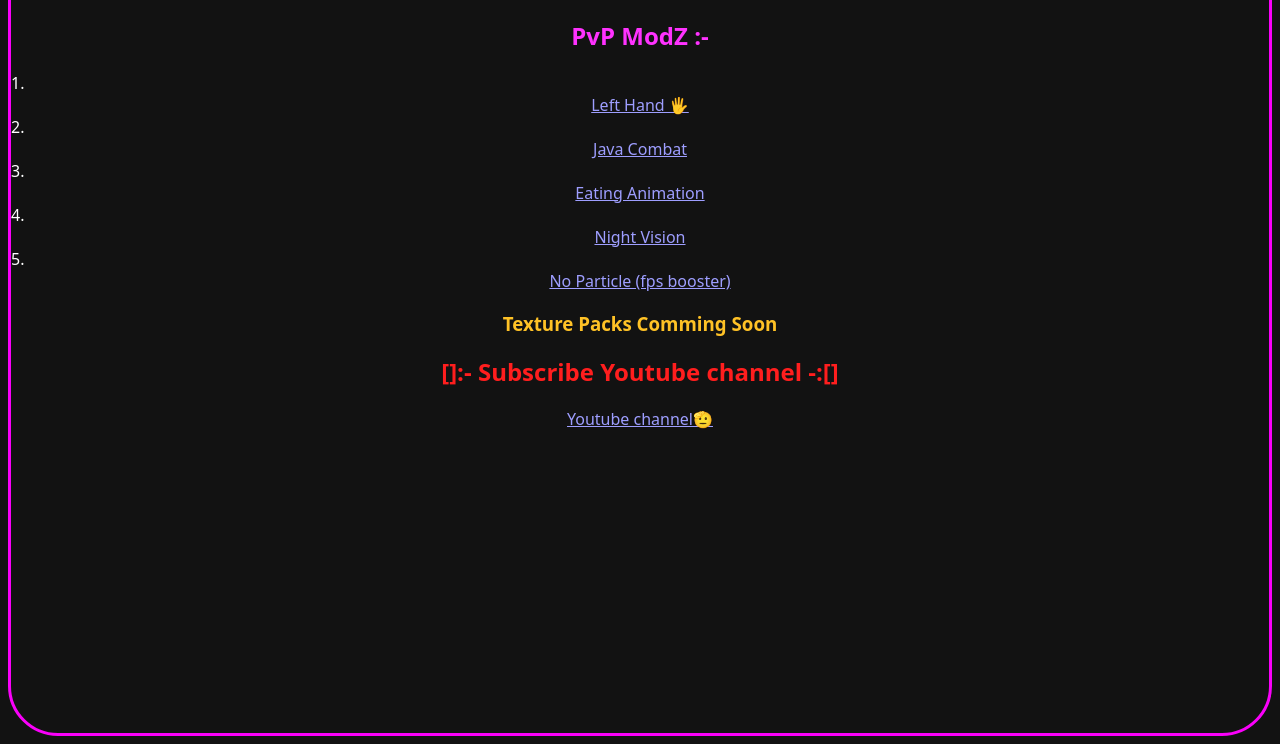
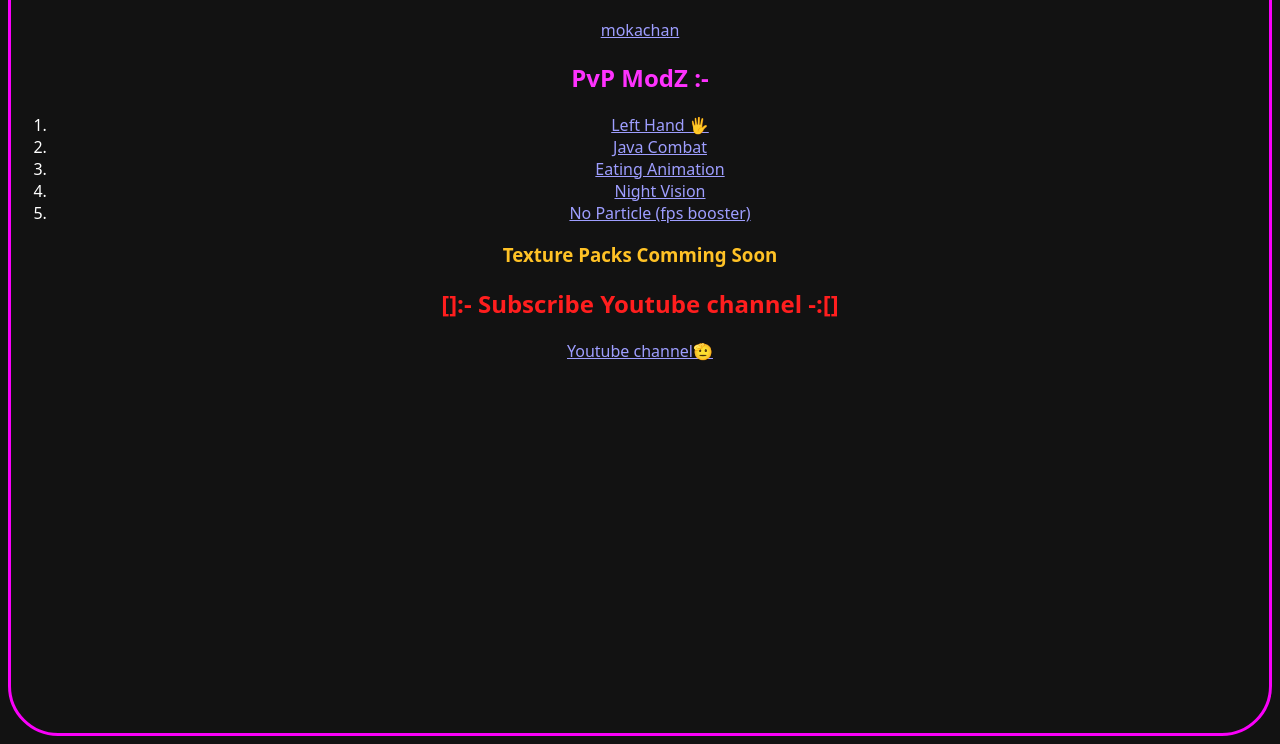
Before and after one commit to p2kabdullah95/ModZ7, a plain HTML site: page index.html in a window 1280 px wide. Shown: the part 78-822 px from the top of the page. Drawn offline with Linux system fonts and the light colour scheme.

Commit message:
mokachan

```diff
--- a/index.html
+++ b/index.html
@@ -9,15 +9,27 @@
   <body>
     <h1 class="starting">Modz For MCpe</h1>
     <div>
+      <a href="./mokachan.html">mokachan</a>
       <h2 class="heading">PvP ModZ :-</h2>
-      1. <a href="https://mcpedl.com/complex-left-hand/">Left Hand 🖐️</a> 2.
-      <a href="https://mcpedl.com/raiyons-java-combat-addon/#downloads"
-        >Java Combat</a
-      >
-      3. <a href="https://mcpedl.com/eating-animation/">Eating Animation</a> 4.
-      <a href="https://mcpedl.org/getfile/843">Night Vision</a>
-      5.
-      <a href="https://mcpedl.com/particles-off/">No Particle (fps booster)</a>
+      <ol>
+        <li>
+          <a href="https://mcpedl.com/complex-left-hand/">Left Hand 🖐️</a>
+        </li>
+        <li>
+          <a href="https://mcpedl.com/raiyons-java-combat-addon/#downloads"
+            >Java Combat</a
+          >
+        </li>
+        <li>
+          <a href="https://mcpedl.com/eating-animation/">Eating Animation</a>
+        </li>
+        <li><a href="https://mcpedl.org/getfile/843">Night Vision</a></li>
+        <li>
+          <a href="https://mcpedl.com/particles-off/"
+            >No Particle (fps booster)</a
+          >
+        </li>
+      </ol>
     </div>
     <h3 class="commingsoon">Texture Packs Comming Soon</h3>
     <h2 class="ytchannel">[]:- Subscribe Youtube channel -:[]</h2>
```
Also changed, not shown: mokachan.html (added, +9 -0 lines).
